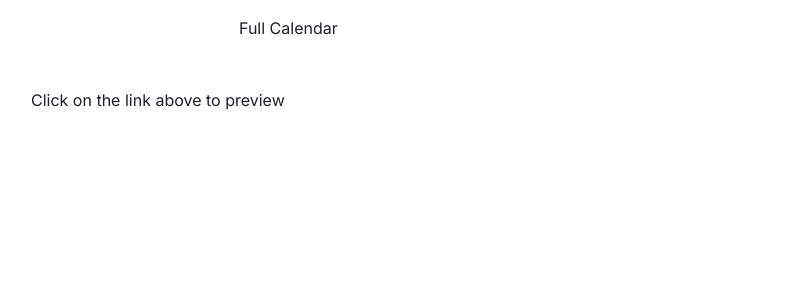
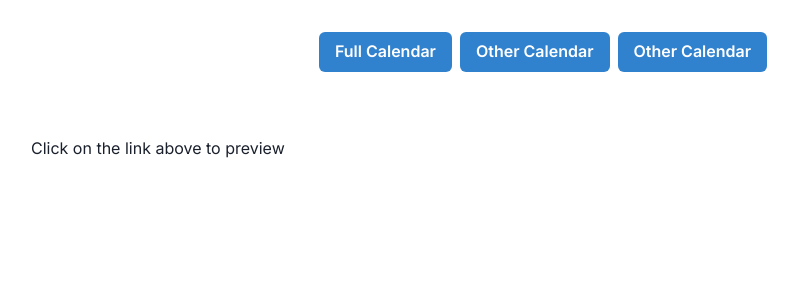
Before and after one commit to Ibwedagama/next-calendar, a Next.js app: page / in a window 1280 px wide. Shown: the top 300 px of the page, without its empty margins (97-895 px from the left). Built offline with nearby package versions, Linux system fonts and the light colour scheme.

Commit message:
change navbar item

```diff
--- a/src/app/layout.tsx
+++ b/src/app/layout.tsx
@@ -19,10 +19,10 @@ export default function RootLayout({
   return (
     <html lang="en">
       <body className={inter.className}>
-        <TheNavbar />
-        <main className="min-h-screen max-w-screen-lg mx-auto py-8">
-          <Providers>{children}</Providers>
-        </main>
+        <Providers>
+          <TheNavbar />
+          <main className="min-h-screen max-w-screen-lg mx-auto py-8">{children}</main>
+        </Providers>
       </body>
     </html>
   )
--- a/src/components/TheNavbar.tsx
+++ b/src/components/TheNavbar.tsx
@@ -1,12 +1,24 @@
+'use client'
+
 import React from 'react'
-import Link from 'next/link'
+import { HStack, Button } from '@chakra-ui/react'
+import { useRouter } from 'next/navigation'
 
 const TheNavbar = () => {
+  const router = useRouter()
   return (
     <header className="max-w-screen-sm mx-auto">
-      <nav className="flex gap-8 p-4 justify-between items-center">
-        <Link href="/full-calendar">Full Calendar</Link>
-      </nav>
+      <HStack p={8} justify="center">
+        <Button onClick={() => router.push('/full-calendar')} colorScheme="blue">
+          Full Calendar
+        </Button>
+        <Button onClick={() => router.push('/full-calendar')} colorScheme="blue">
+          Other Calendar
+        </Button>
+        <Button onClick={() => router.push('/full-calendar')} colorScheme="blue">
+          Other Calendar
+        </Button>
+      </HStack>
     </header>
   )
 }
```
